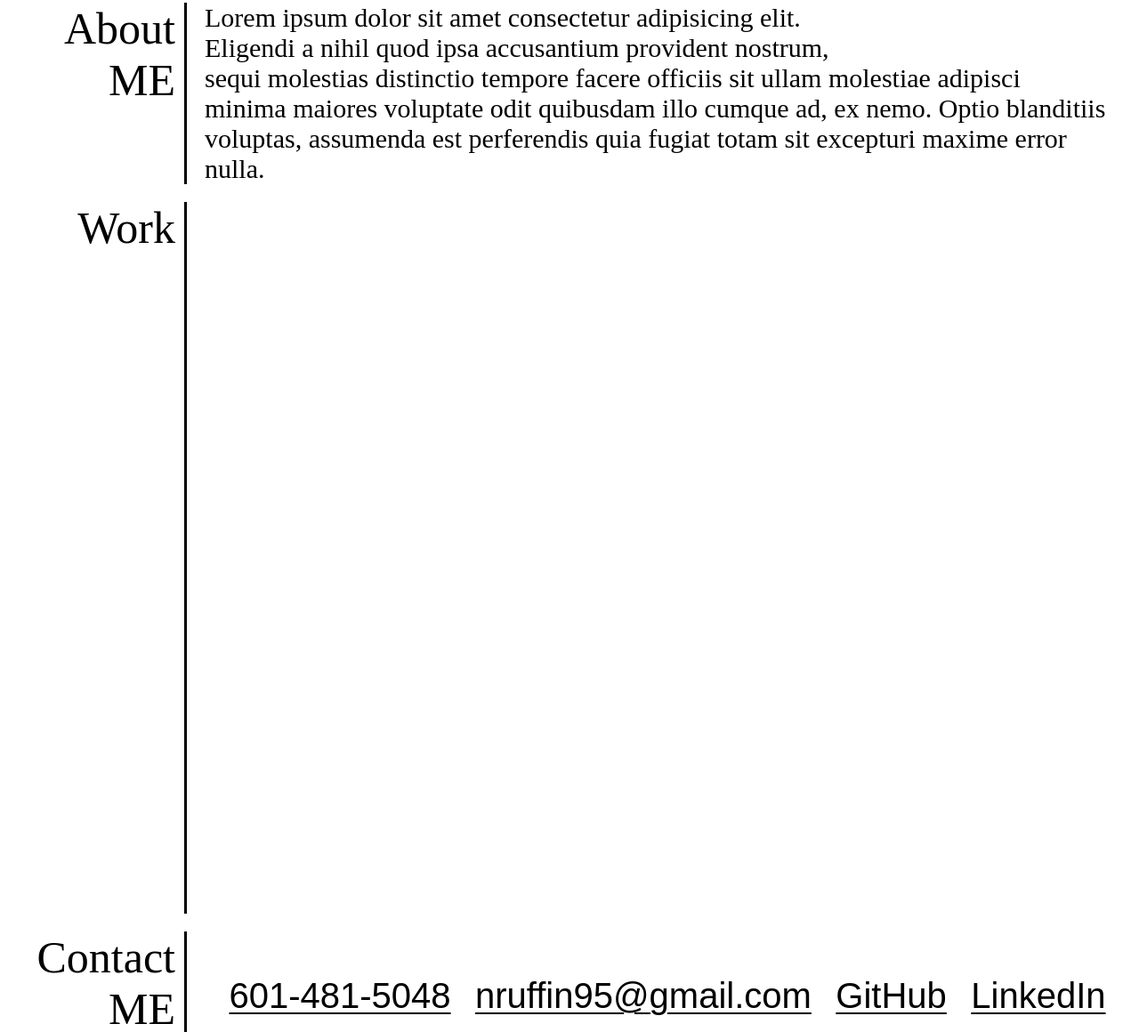
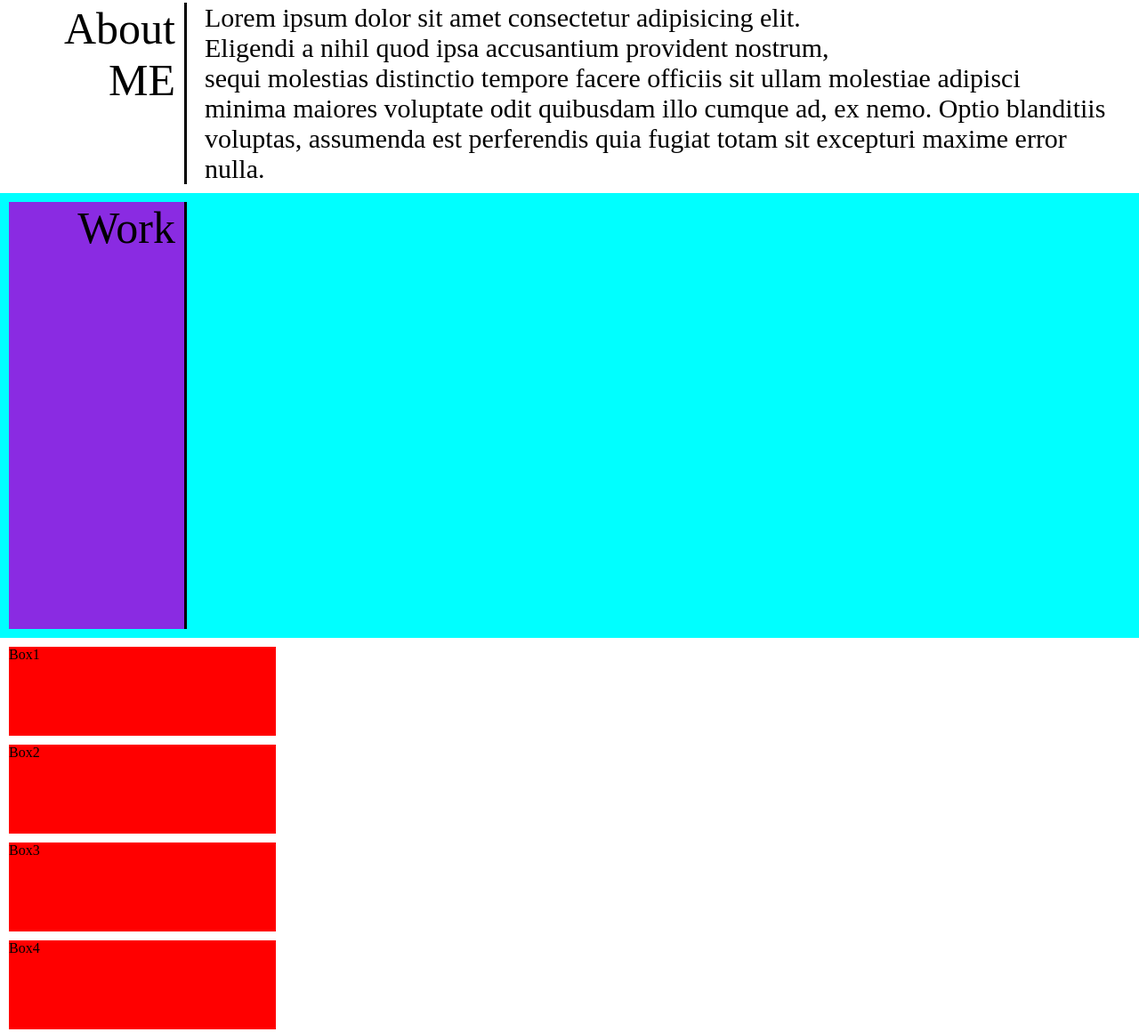
Before and after one commit to nruffin95/portfolio-project, a plain HTML site: page portfolio-project/index.html in a window 1280 px wide. Shown: the part 329-1489 px from the top of the page at 89% size. Drawn offline with Linux system fonts and the light colour scheme.

Commit message:
Added Boxes To Flexbox

```diff
--- a/portfolio-project/index.html
+++ b/portfolio-project/index.html
@@ -33,6 +33,7 @@
         </div>
      <!--Hero Section Ends-->
 
+     <!--About Me Section Starts-->
     <div class="flexbox-container">
         <div class="flexbox-item aboutme-item-1">About <br>ME</div>
         <div class="flexbox-item aboutme-item-2">
@@ -48,11 +49,22 @@
         </div>
     </div>
 
-    <div class="flexbox-container">
-        <div class="flexbox-item work-item-1">Work</div>
-        <div class="flexbox-item work-item-2"></div>
+    <!--Work Section Starts-->
+
+    <div class="work-container">
+        <div class="workbox-item workbox-item-1" >Work</div>
     </div>
 
+        <div class="workbox-item workbox-item-2">Box1</div>
+        <div class="workbox-item workbox-item-2">Box2</div>
+        <div class="workbox-item workbox-item-2">Box3</div>
+        <div class="workbox-item workbox-item-2">Box4</div>
+        <div class="workbox-item workbox-item-2">Box5</div>
+    </div>
+
+    <!--Work Section Starts-->
+
+    <!--Contact Me Section Starts-->
     <footer>
         <div class="flexbox-container">
             <div class="flexbox-item contactme-item-1">Contact <br>ME</div>
@@ -65,5 +77,6 @@
                 </ul>
             </div>
     </footer>
+    <!--Contact Me Section Ends-->
     </body>
 </html>
--- a/portfolio-project/style.css
+++ b/portfolio-project/style.css
@@ -1,4 +1,3 @@
-
 * {
     box-sizing: border-box;
     margin: 0;
@@ -52,6 +51,9 @@ header {
 }
 /* Styles For Header and Nav Section End */
 
+
+
+
 /* Styles For Hero Section Starts*/
 .hero-container {
     position: relative;
@@ -73,7 +75,10 @@ header {
 }
 /* Styles For Hero Section ends*/
 
-/* Flex Container Style Starts*/
+
+
+
+/* About Me & Flex Container Style Starts*/
 
 .flexbox-container {
     display: flex;
@@ -84,8 +89,6 @@ header {
     margin: 10px;
 
 }
-
-/* About Me Section Style Starts*/
 
 .aboutme-item-1, .work-item-1, .contactme-item-1 {
     min-height: 100px;
@@ -101,12 +104,36 @@ header {
     font-size: 30px;
 }
 
+/* About Me & Flex Container Style Ends*/
+
 /* Work Section Style Starts*/
+.work-container {
+    display: flex;
+    background-color: aqua;
+    min-height: 500px;
+}
 
-.work-item-2 {
-    min-height: 800px;
-    flex-grow: 5;
+.workbox-item {
+    width: 200px;
+    margin: 10px;
+    background-color: red;
 }
+
+.workbox-item-1 {
+    min-height: 100px;
+    text-align: right;
+    font-size: 50px;
+    border-right: 3px solid black;
+    padding-right: 10px;
+    background-color: blueviolet;
+}
+
+.workbox-item-2 {
+    width: 300px;
+    height: 100px;
+}
+
+/* Work Section Style Ends*/
 
 /* Contact Me Section Style Starts*/
 
```
